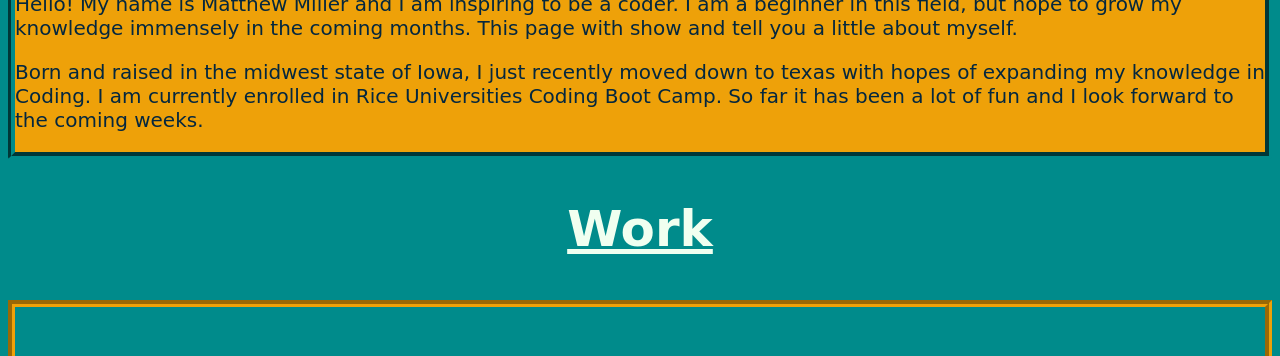
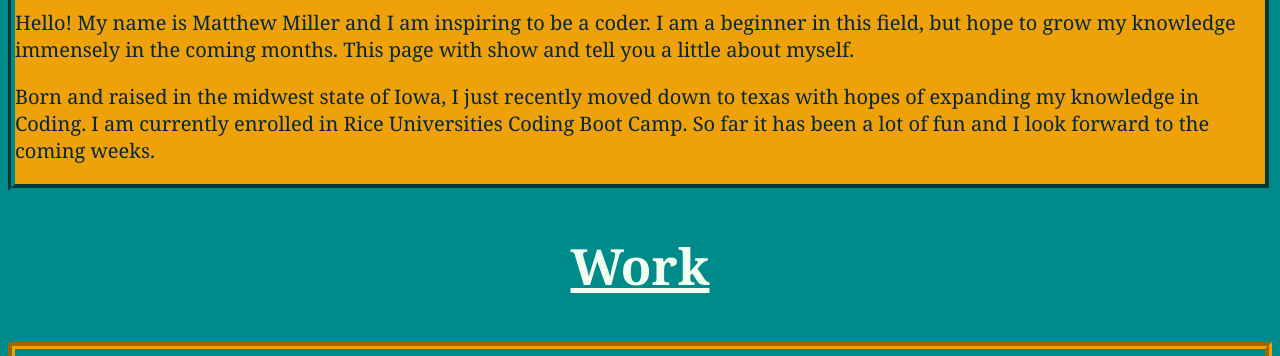
Before and after one commit to Millmr/Matthew-Millers-Portfolio, a plain HTML site: page index.html in a window 1280 px wide. Shown: the part 684-1040 px from the top of the page. Drawn offline with Linux system fonts and the light colour scheme.

Commit message:
pushing to main

```diff
--- a/assets/css/style.css
+++ b/assets/css/style.css
@@ -1,5 +1,5 @@
 * {
-    font-family: cursive;
+    font-family: Georgia, 'Times New Roman', Times, serif;
     box-sizing: border-box;
 }
 
```
Also changed, not shown: 1 other file.
